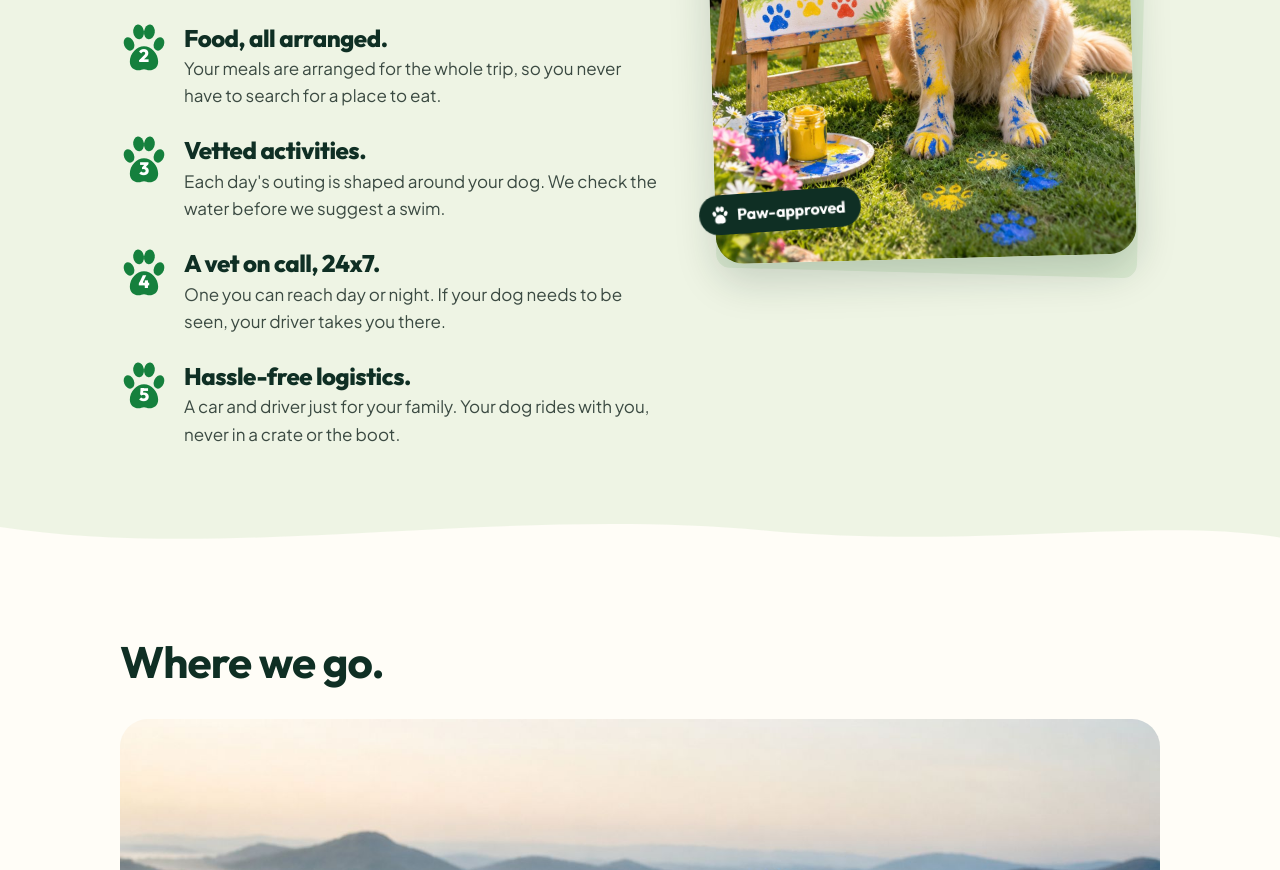
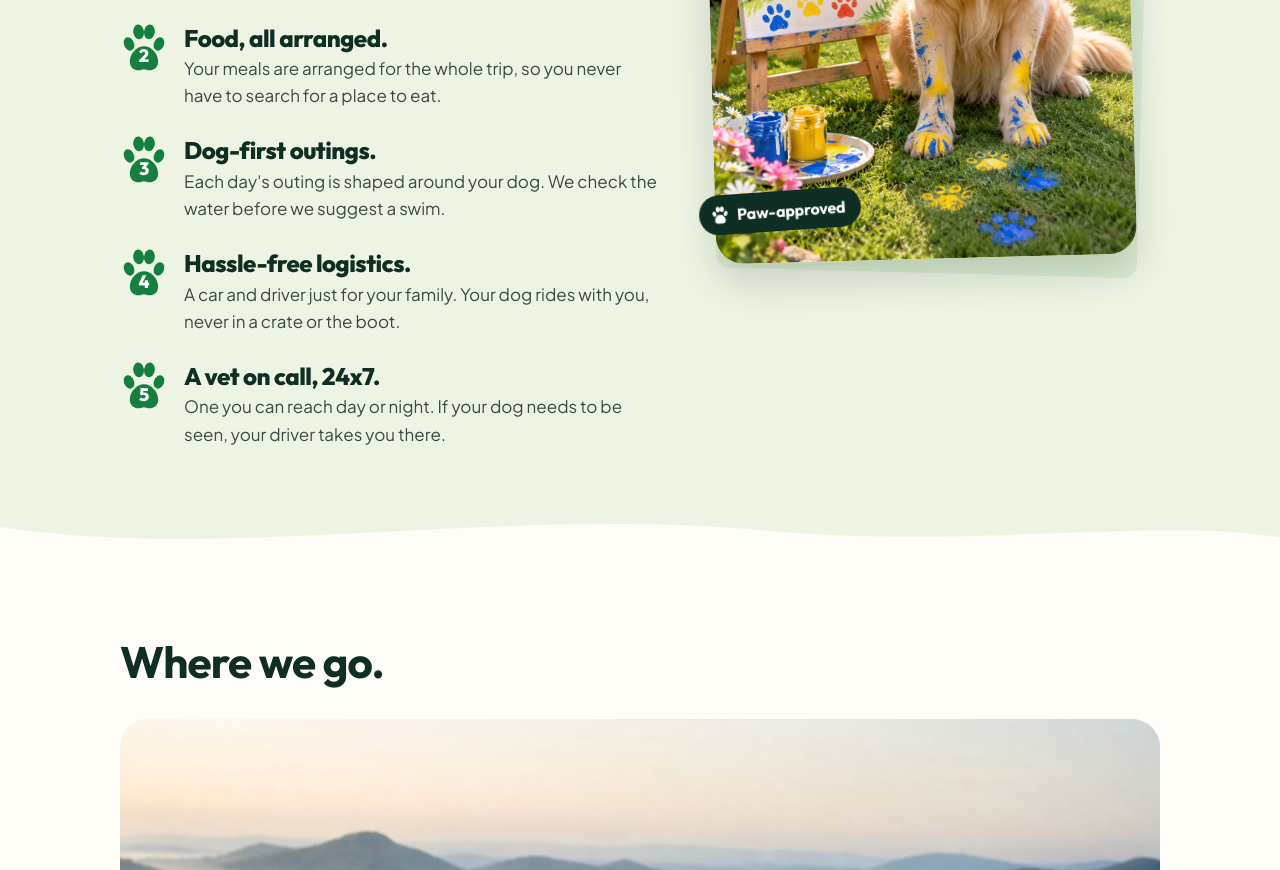
Before and after one commit to trailsunseen/website, a plain HTML site: page v2-story/index.html in a window 1280 px wide. Shown: the part 5241-6111 px from the top of the page. Drawn offline with Linux system fonts and the light colour scheme.

Commit message:
Preview: 'Dog-first outings' instead of 'Vetted activities'; logistics before the vet
Co-Authored-By: Claude Opus 5.5 <noreply@anthropic.com>
Claude-Session: https://claude.ai/code/session_01DS7QGQnV4NaMxTB9MTeMqN

```diff
--- a/v2-story/index.html
+++ b/v2-story/index.html
@@ -153,9 +153,9 @@
       <ol class="checks">
         <li><span class="check-paw" aria-hidden="true"><svg><use href="#paw"/></svg><b>1</b></span><div><h3>Verified stays.</h3><p>We visit each stay to check the fences, the floors and the staff. Your dog sleeps in your room.</p></div></li>
         <li><span class="check-paw" aria-hidden="true"><svg><use href="#paw"/></svg><b>2</b></span><div><h3>Food, all arranged.</h3><p>Your meals are arranged for the whole trip, so you never have to search for a place to eat.</p></div></li>
-        <li><span class="check-paw" aria-hidden="true"><svg><use href="#paw"/></svg><b>3</b></span><div><h3>Vetted activities.</h3><p>Each day's outing is shaped around your dog. We check the water before we suggest a swim.</p></div></li>
-        <li><span class="check-paw" aria-hidden="true"><svg><use href="#paw"/></svg><b>4</b></span><div><h3>A vet on call, 24x7.</h3><p>One you can reach day or night. If your dog needs to be seen, your driver takes you there.</p></div></li>
-        <li><span class="check-paw" aria-hidden="true"><svg><use href="#paw"/></svg><b>5</b></span><div><h3>Hassle-free logistics.</h3><p>A car and driver just for your family. Your dog rides with you, never in a crate or the boot.</p></div></li>
+        <li><span class="check-paw" aria-hidden="true"><svg><use href="#paw"/></svg><b>3</b></span><div><h3>Dog-first outings.</h3><p>Each day's outing is shaped around your dog. We check the water before we suggest a swim.</p></div></li>
+        <li><span class="check-paw" aria-hidden="true"><svg><use href="#paw"/></svg><b>4</b></span><div><h3>Hassle-free logistics.</h3><p>A car and driver just for your family. Your dog rides with you, never in a crate or the boot.</p></div></li>
+        <li><span class="check-paw" aria-hidden="true"><svg><use href="#paw"/></svg><b>5</b></span><div><h3>A vet on call, 24x7.</h3><p>One you can reach day or night. If your dog needs to be seen, your driver takes you there.</p></div></li>
       </ol>
     </div>
   </div>
```
